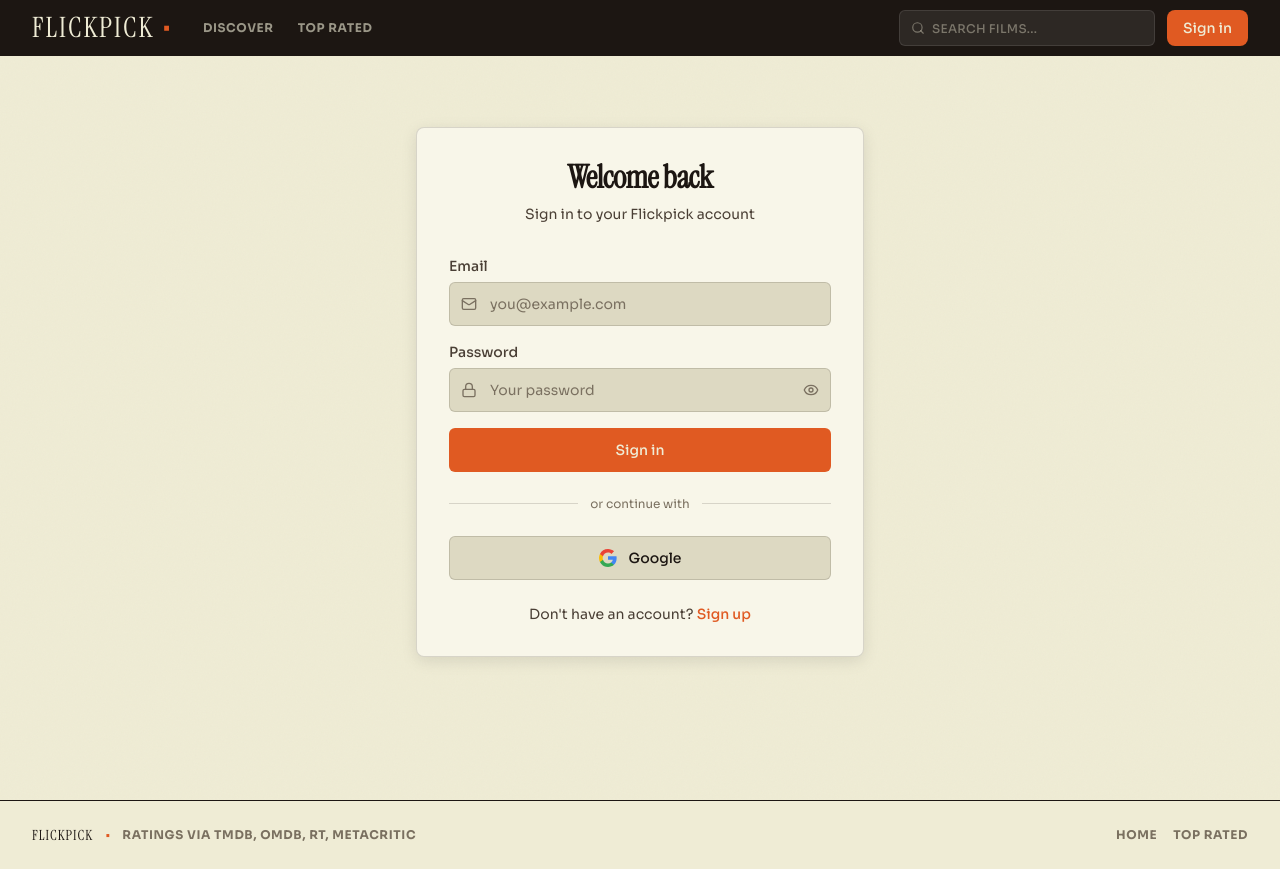
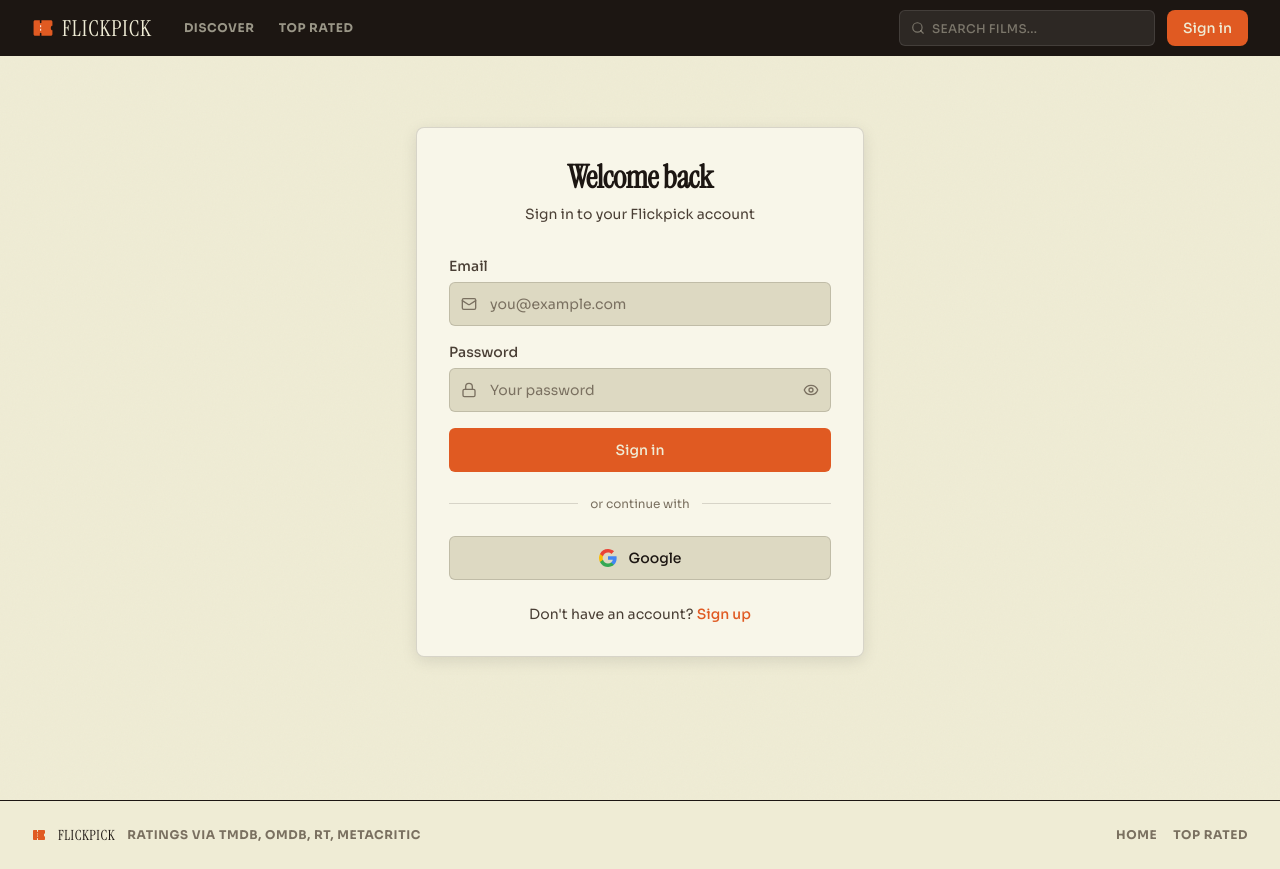
Before and after one commit to brydisanto/flickpick, a Next.js app: page /auth/login in a window 1280 px wide. Built offline with nearby package versions, Linux system fonts and the light colour scheme; no server answers.

Commit message:
Add ticket stub icon to FLICKPICK logo
Replaces the gold dot with an inline SVG ticket stub icon across
the header, footer, and 404 page. Uses Instrument Serif wordmark
with the amber ticket icon.

Co-Authored-By: Claude Opus 4.6 <noreply@anthropic.com>

```diff
--- a/src/app/layout.tsx
+++ b/src/app/layout.tsx
@@ -78,10 +78,14 @@ export default function RootLayout({
           <div className="max-w-7xl mx-auto px-4 sm:px-6 lg:px-8 h-14 flex items-center justify-between">
             <div className="flex items-center gap-8">
               <Link href="/" className="flex items-center gap-2 group">
-                <span className="text-[28px] tracking-[2px] font-[family-name:var(--font-display)] text-bg-primary uppercase">
+                <svg width="22" height="18" viewBox="0 0 28 20" fill="none" aria-hidden="true">
+                  <path d="M2 2C2 0.9 2.9 0 4 0H10V3C10 3.55 10.45 4 11 4C11.55 4 12 3.55 12 3V0H24C25.1 0 26 0.9 26 2V7C24.9 7 24 7.9 24 9V11C24 12.1 24.9 13 26 13V18C26 19.1 25.1 20 24 20H12V17C12 16.45 11.55 16 11 16C10.45 16 10 16.45 10 17V20H4C2.9 20 2 19.1 2 18V2Z" fill="var(--gold)"/>
+                  <line x1="11" y1="7" x2="11" y2="8.5" stroke="white" strokeWidth="1.2" strokeLinecap="round"/>
+                  <line x1="11" y1="11.5" x2="11" y2="13" stroke="white" strokeWidth="1.2" strokeLinecap="round"/>
+                </svg>
+                <span className="text-[22px] tracking-[0.04em] font-[family-name:var(--font-display)] text-bg-primary uppercase">
                   FLICKPICK
                 </span>
-                <span className="text-gold text-lg leading-none">•</span>
               </Link>
               <nav className="hidden sm:flex items-center gap-6">
                 <Link
@@ -113,10 +117,14 @@ export default function RootLayout({
         <footer className="relative z-[2] border-t-[1.5px] border-border bg-bg-primary">
           <div className="max-w-7xl mx-auto px-4 sm:px-6 lg:px-8 py-6 flex flex-col sm:flex-row items-center justify-between gap-4">
             <div className="flex items-center gap-3">
-              <span className="text-sm tracking-[1px] font-[family-name:var(--font-display)] uppercase">
+              <svg width="14" height="12" viewBox="0 0 28 20" fill="none" aria-hidden="true">
+                <path d="M2 2C2 0.9 2.9 0 4 0H10V3C10 3.55 10.45 4 11 4C11.55 4 12 3.55 12 3V0H24C25.1 0 26 0.9 26 2V7C24.9 7 24 7.9 24 9V11C24 12.1 24.9 13 26 13V18C26 19.1 25.1 20 24 20H12V17C12 16.45 11.55 16 11 16C10.45 16 10 16.45 10 17V20H4C2.9 20 2 19.1 2 18V2Z" fill="var(--gold)"/>
+                <line x1="11" y1="7" x2="11" y2="8.5" stroke="var(--bg-primary)" strokeWidth="1.2" strokeLinecap="round"/>
+                <line x1="11" y1="11.5" x2="11" y2="13" stroke="var(--bg-primary)" strokeWidth="1.2" strokeLinecap="round"/>
+              </svg>
+              <span className="text-sm tracking-[0.04em] font-[family-name:var(--font-display)] uppercase">
                 FLICKPICK
               </span>
-              <span className="text-gold text-xs">•</span>
               <p className="t-meta text-text-tertiary">
                 Ratings via TMDB, OMDb, RT, Metacritic
               </p>
--- a/src/app/not-found.tsx
+++ b/src/app/not-found.tsx
@@ -24,11 +24,15 @@ export default function NotFound() {
   return (
     <div className="min-h-[calc(100vh-3.5rem)] flex flex-col items-center justify-center px-4 text-center bg-bg-primary">
       {/* Logo mark */}
-      <div className="mb-8">
-        <span className="text-[28px] tracking-[2px] font-[family-name:var(--font-display)] uppercase">
+      <div className="mb-8 flex items-center gap-2">
+        <svg width="22" height="18" viewBox="0 0 28 20" fill="none" aria-hidden="true">
+          <path d="M2 2C2 0.9 2.9 0 4 0H10V3C10 3.55 10.45 4 11 4C11.55 4 12 3.55 12 3V0H24C25.1 0 26 0.9 26 2V7C24.9 7 24 7.9 24 9V11C24 12.1 24.9 13 26 13V18C26 19.1 25.1 20 24 20H12V17C12 16.45 11.55 16 11 16C10.45 16 10 16.45 10 17V20H4C2.9 20 2 19.1 2 18V2Z" fill="var(--gold)"/>
+          <line x1="11" y1="7" x2="11" y2="8.5" stroke="var(--bg-primary)" strokeWidth="1.2" strokeLinecap="round"/>
+          <line x1="11" y1="11.5" x2="11" y2="13" stroke="var(--bg-primary)" strokeWidth="1.2" strokeLinecap="round"/>
+        </svg>
+        <span className="text-[22px] tracking-[0.04em] font-[family-name:var(--font-display)] uppercase">
           FLICKPICK
         </span>
-        <span className="text-gold text-lg">.</span>
       </div>
 
       {/* 404 */}
```
